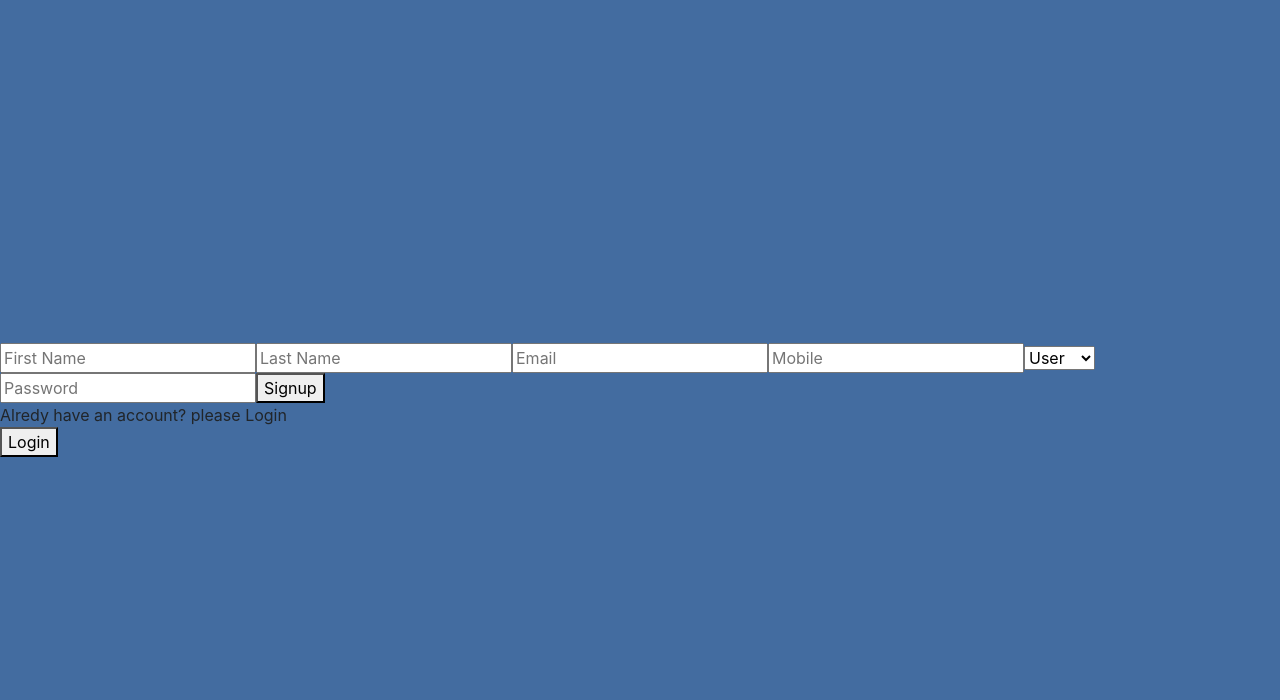
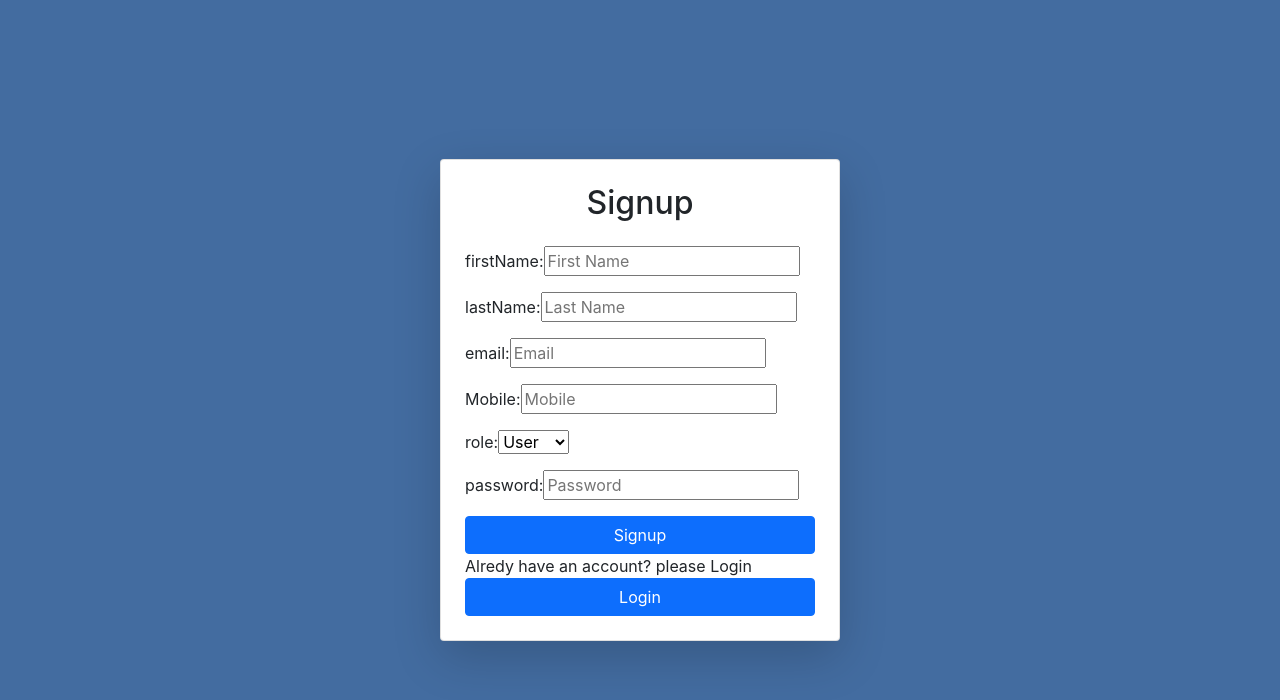
Before and after one commit to Harimohan46651/TestProject, a React (Create React App) app in the folder frontend/: page /signup in a window 1280 px wide. Shown: the top 700 px of the page. Built offline with nearby package versions, Linux system fonts and the light colour scheme.

Commit message:
Update Signup.js

```diff
--- a/frontend/src/components/Signup.js
+++ b/frontend/src/components/Signup.js
@@ -1,7 +1,6 @@
-// Signup.js
-
 import React, { useState } from 'react'
 import axios from 'axios'
+import './bodyStyles.css'
 import { useNavigate } from 'react-router-dom'
 
 function Signup() {
@@ -27,22 +26,45 @@ function Signup() {
   }
 
   return (
+    <div className="container d-flex justify-content-center align-items-center vh-100">
+      <div className="card p-4 shadow-lg" style={{ width: '400px' }}>
+      <h2 className="text-center mb-4">Signup</h2>
         <form onSubmit={handleSubmit}>
+        <div className="form-group mb-3">
+          <label htmlFor="firstName">firstName:</label>
             <input name="firstName" type="text" placeholder="First Name" onChange={handleChange} required />
+        </div>
+        <div className="form-group mb-3">
+          <label htmlFor="lastName">lastName:</label>
            <input name="lastName" type="text" placeholder="Last Name" onChange={handleChange} required />
+        </div>
+        <div className="form-group mb-3">
+          <label htmlFor="email">email:</label>
             <input name="email" type="email" placeholder="Email" onChange={handleChange} required />
+        </div>
+        <div className="form-group mb-3">
+        <label htmlFor="mobile">Mobile:</label>
           <input name="mobile" type="text" placeholder="Mobile" onChange={handleChange} required />
+        </div>
+        <div className="form-group mb-3">
+        <label htmlFor="role">role:</label>
           <select name="role" onChange={handleChange} value={formData.role}>
             <option value="User">User</option>
             <option value="Admin">Admin</option>
             <option value="Guest">Guest</option>
           </select>
+        </div>
+        <div className="form-group mb-3">
+          <label htmlFor="password">password:</label>
             <input name="password" type="password" placeholder="Password" onChange={handleChange} required />
-      <button type="submit">Signup</button>
+        </div>
+          <button type="submit" className="btn btn-primary w-100">Signup</button>
           <br></br>
           Alredy have an account? please Login <br></br>
-      <button type="button" onClick={handleLoginRedirect}>Login</button>
+          <button type="button" className="btn btn-primary w-100" onClick={handleLoginRedirect}>Login</button>
         </form>
+      </div>
+    </div>
   )
 }
 
```
Lines whose indentation alone changed are shown as unchanged.
